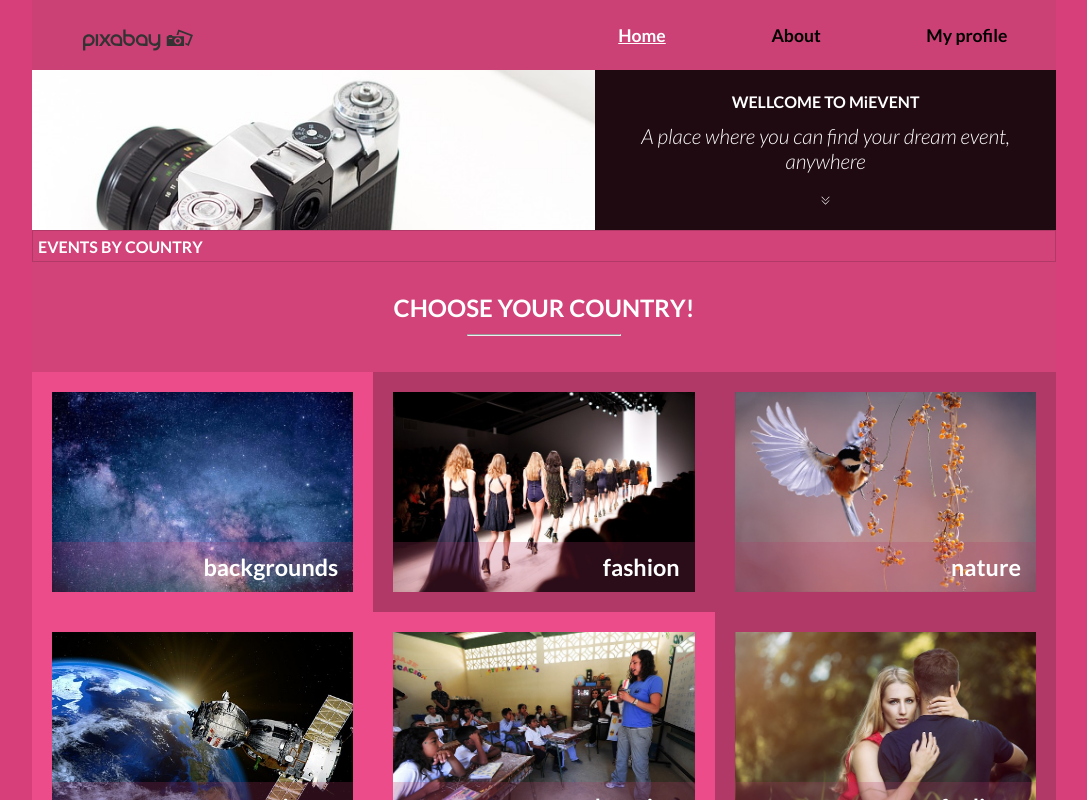
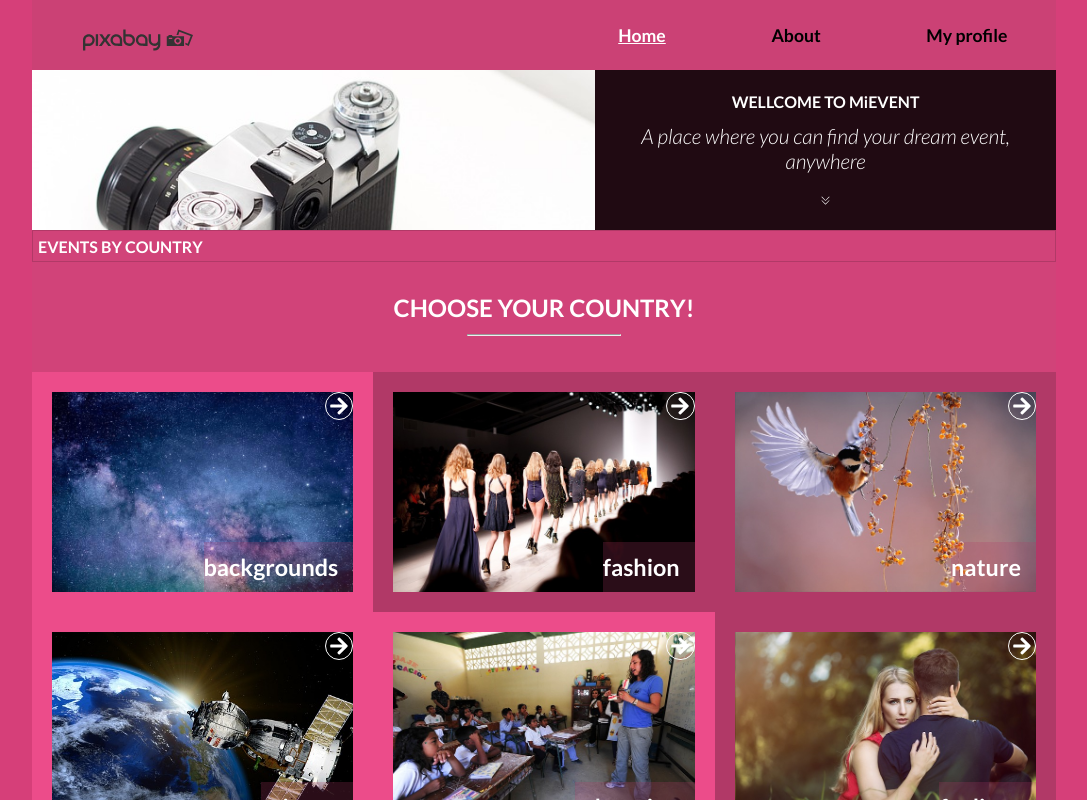
Before and after one commit to ivanmvh/react-capstone-ivanmvh, a React (Create React App) app: page / in a window 1280 px wide. Shown: the top 800 px of the page, without its empty margins (96-1183 px from the left). Built offline with nearby package versions, Linux system fonts and the light colour scheme.

Commit message:
Adding arrow in circle icon

```diff
--- a/src/Pages/Category.css
+++ b/src/Pages/Category.css
@@ -69,7 +69,7 @@ a {
 .photoImageContainer {
   flex-basis: 50%;
   display: flex;
-  align-items: center;
+  /* align-items: center; */
   justify-content: center;
   border-right: 1px solid #b50be5;
   height: 100%;
@@ -82,6 +82,19 @@ a {
   padding: 12px;
   flex-basis: 50%;
   gap: 0.5em;
+}
+
+.icon-wrapper {
+  /*
+  position: absolute;
+  right: 1rem;
+  top: 0.5rem;
+  */
+  border-radius: 50%;
+  border: 1px solid #fff;
+  padding: 0.2rem;
+  display: flex;
+  align-self: flex-end;
 }
 
 .photoStatus {
@@ -113,6 +126,7 @@ a {
   border-radius: 20px;
   height: 30px;
   margin-top: 3%;
+  margin-left: 3%;
   border: 1px solid black;
   display: flex;
 }
--- a/src/Pages/Category.js
+++ b/src/Pages/Category.js
@@ -2,6 +2,7 @@ import { NavLink } from 'react-router-dom';
 import { useDispatch, useSelector } from 'react-redux';
 import React, { useEffect, useState } from 'react';
 import { ImSearch } from 'react-icons/im';
+import { FaArrowRight } from 'react-icons/fa';
 import { getPhotos, photoId, searchPhoto } from '../Redux/PhotosSlice';
 import './Category.css';
 
@@ -21,7 +22,7 @@ const Category = () => {
   }
 
   /* console.log(photos); */
-  console.log(parameters);
+  /* console.log(parameters); */
   useEffect(() => {
     dispatch(getPhotos(parameters));
   }, [dispatch, parameters]);
@@ -74,6 +75,9 @@ const Category = () => {
               />
             </div>
             <div className="photoInformation">
+              <div className="icon-wrapper">
+                <FaArrowRight />
+              </div>
               <p className="photoStatus">
                 <b>Photo.Id.: </b>
                 {photo.id}
@@ -102,7 +106,7 @@ const Category = () => {
           onClick={() => {
             if (parameters.page > 0) {
               setParameters({ ...parameters, page: parameters.page - 1 });
-              console.log(parameters);
+              /* console.log(parameters); */
             }
           }}
         >
@@ -117,7 +121,7 @@ const Category = () => {
           type="button"
           onClick={() => {
             setParameters({ ...parameters, page: parameters.page + 1 });
-            console.log(parameters);
+            /* console.log(parameters); */
           }}
         >
           <div id="next" />
--- a/src/Pages/Home.css
+++ b/src/Pages/Home.css
@@ -89,19 +89,20 @@ hr {
   height: 100%;
   width: 100%;
   display: flex;
-  justify-content: flex-end;
+  flex-direction: column;
+  justify-content: space-between;
   align-items: flex-end;
   background-color: white;
   text-decoration: none;
   color: rgb(255, 255, 255);
   font-weight: bold;
   font-size: 17px;
+
 }
 
 .categoryTitle {
   padding-right: 5%;
   text-decoration: none;
-  width: 100%;
   height: 50px;
   display: flex;
   justify-content: flex-end;
--- a/src/Pages/Home.js
+++ b/src/Pages/Home.js
@@ -1,6 +1,7 @@
 import { NavLink } from 'react-router-dom';
 import { VscFoldDown } from 'react-icons/vsc';
 import { useDispatch } from 'react-redux';
+import { FaArrowRight } from 'react-icons/fa';
 import { filterCategory } from '../Redux/PhotosSlice';
 import './Home.css';
 
@@ -23,7 +24,6 @@ const Home = () => {
     { categoryCode: 'computer', categoryName: 'computer', page: 0 },
     { categoryCode: 'food', categoryName: 'food', page: 0 },
     { categoryCode: 'sports', categoryName: 'sports', page: 0 },
-    { categoryCode: 'people', categoryName: 'people', page: 0 },
     { categoryCode: 'transportation', categoryName: 'transportation', page: 0 },
     { categoryCode: 'travel', categoryName: 'travel', page: 0 },
     { categoryCode: 'buildings', categoryName: 'buildings', page: 0 },
@@ -73,6 +73,9 @@ const Home = () => {
               )}
               className={`categoryLink ${category.categoryCode}`}
             >
+              <div className="icon-wrapper">
+                <FaArrowRight />
+              </div>
               <h3 className="categoryTitle">{category.categoryName}</h3>
             </NavLink>
           </div>
@@ -83,54 +86,3 @@ const Home = () => {
 };
 
 export default Home;
-
-/*
-      {categoryCode: 'health', categoryName: 'health'},
-      {categoryCode: 'people', categoryName: 'people'},
-      {categoryCode: 'religion', categoryName: 'religion'},
-      {categoryCode: 'places', categoryName: 'places'},
-      {categoryCode: 'animals', categoryName: 'animals'},
-      {categoryCode: 'industry', categoryName: 'industry'},
-      {categoryCode: 'computer', categoryName: 'computer'},
-      {categoryCode: 'food', categoryName: 'food'},
-      {categoryCode: 'sports', categoryName: 'sports'},
-      {categoryCode: 'people', categoryName: 'people'},
-      {categoryCode: 'transportation', categoryName: 'transportation'},
-      {categoryCode: 'travel', categoryName: 'travel'},
-      {categoryCode: 'buildings', categoryName: 'buildings'},
-      {categoryCode: 'music', categoryName: 'music'},
-
-  */
-
-/*
-      return (
-    <div id="homeContainer">
-      <header>
-        <div id="headerImage" />
-        <div id="headerText">
-          <h1>WELCOME TO PHOTOS STORE</h1>
-          <p id="headerDescription">A place where you can find the best photos for free</p>
-          <a id="discoverAction" href="#categoryGrid">
-            <VscFoldDown style={{ color: 'white' }} />
-          </a>
-        </div>
-      </header>
-      <h2 id="gridTitle">PHOTOS BY CATEGORY</h2>
-      <h2 id="desktopGridTitle">CHOOSE YOUR CATEGORY!</h2>
-      <hr />
-      <div id="categoryGrid">
-        {categories.map((category) => (
-          <div className="categoryContainer" key={category.categoryCode}>
-            <NavLink to="./category" className="categoryLink"
-              key={category.categoryCode} id={category.categoryCode}>
-              <h3 className="categoryTitle">{category.categoryName}</h3>
-            </NavLink>
-          </div>
-        ))}
-      </div>
-    </div>
-  );
-};
-
-export default Home;
-*/
```
